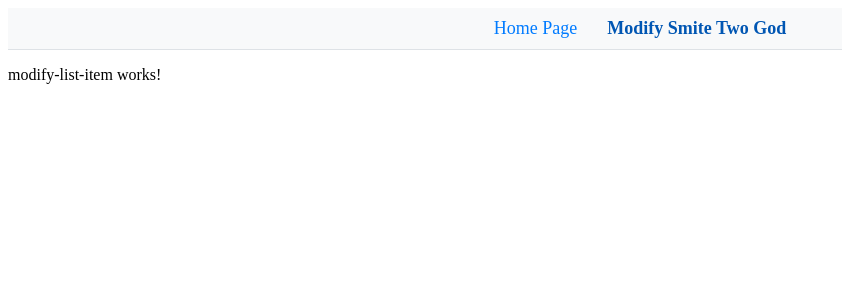
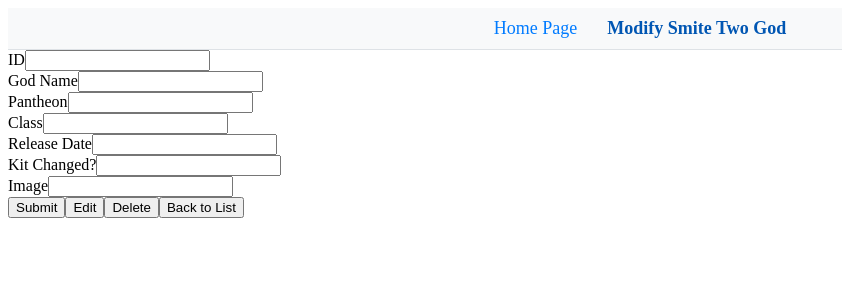
Before and after one commit to pjeger/Peter_Jeger_Learning_Angular, an Angular app: page /modify-list-item in a window 1280 px wide. Shown: the top 300 px of the page, without its empty margins (0-842 px from the left). Built offline with nearby package versions, Linux system fonts and the light colour scheme.

Commit message:
added navigate from the edit button and got add button working properly

```diff
--- a/src/app/Services/smite-two-god.service.ts
+++ b/src/app/Services/smite-two-god.service.ts
@@ -12,26 +12,29 @@
 
   constructor() { }
 
+  //CRUD OPERATIONS
 getSmiteTwoGod(): Observable<smiteTwoGod[]>{
-  return of(smiteTwoGodList);
+  return of(this.smiteTwoGods);
 }
-addSmiteTwoGod(newSmiteTwoGod:smiteTwoGod) : Observable<smiteTwoGod[]>{
+addSmiteTwoGod(newSmiteTwoGod:smiteTwoGod) : Observable<smiteTwoGod>{
     this.smiteTwoGods.push(newSmiteTwoGod)
-    return of(this.smiteTwoGods);
+    return of(newSmiteTwoGod);
 }
-updateSmiteTwoGods(updatedSmiteTwoGod:smiteTwoGod): Observable<smiteTwoGod[]> {
-    const index = this.smiteTwoGods.findIndex((smiteTwoGod) => smiteTwoGod.id == updatedSmiteTwoGod.id)
-    if (index !== -1){
+updateSmiteTwoGods(updatedSmiteTwoGod:smiteTwoGod): Observable<smiteTwoGod | undefined> {
+    const index = this.smiteTwoGods.findIndex(smiteTwoGod => smiteTwoGod.id == updatedSmiteTwoGod.id)
+    if (index > -1){
       this.smiteTwoGods[index] = updatedSmiteTwoGod;
+      return of(updatedSmiteTwoGod);
     }
-    return of(this.smiteTwoGods);
+    return of(updatedSmiteTwoGod);
 }
-deleteSmiteTwoGod(smiteTwoGodId: number): Observable<smiteTwoGod[]> {
-    this.smiteTwoGods = this.smiteTwoGods.filter(smiteTwoGod => smiteTwoGod.id !== smiteTwoGodId);
-    return of(this.smiteTwoGods);
+deleteSmiteTwoGod(smiteTwoGodId: number): void {
+    this.smiteTwoGods = this.smiteTwoGods.filter((smiteTwoGod => smiteTwoGod.id !== smiteTwoGodId))
 }
 getSmiteTwoGodById(smiteTwoGodId: number): Observable<smiteTwoGod | undefined> {
-    const smiteTwoGod = this.smiteTwoGods.find(smiteTwoGod2 => smiteTwoGod2.id == smiteTwoGodId);
-    return of(smiteTwoGod)
+    return of(this.smiteTwoGods.find(smiteTwoGod => smiteTwoGod.id === smiteTwoGodId))
+}
+generateNewId(): number {
+    return this.smiteTwoGods.length > 0 ? Math.max(...this.smiteTwoGods.map(smiteTwoGod => smiteTwoGod.id)) + 1 : 1;
 }
 }
--- a/src/app/modify-list-item/modify-list-item.component.html
+++ b/src/app/modify-list-item/modify-list-item.component.html
@@ -1 +1,44 @@
-<p>modify-list-item works!</p>
+<form [formGroup]="smiteTwoGodForm" (ngSubmit)="onSubmit()">
+  <div class="form-group">
+    <label for="id">ID</label>
+    <input type="number" id="id" formControlName="id" />
+  </div>
+
+  <div class="form-group">
+    <label for="name">God Name</label>
+    <input type="text" id="name" formControlName="name" />
+  </div>
+
+  <div class="form-group">
+    <label for="pantheon">Pantheon</label>
+    <input type="text" id="pantheon" formControlName="pantheon" />
+  </div>
+
+  <div class="form-group">
+    <label for="class">Class</label>
+    <input type="text" id="class" formControlName="class" />
+  </div>
+
+  <div class="form-group">
+    <label for="releaseDate">Release Date</label>
+    <input type="text" id="releaseDate" formControlName="releaseDate" />
+  </div>
+
+  <div class="form-group">
+    <label for="kitChanges">Kit Changed?</label>
+    <input type="text" id="kitChanges" formControlName="kitChanges"/>
+  </div>
+
+  <div class="form-group">
+    <label for="image">Image</label>
+    <input type="text" id="image" formControlName="image">
+  </div>
+
+  <button type="submit">Submit</button>
+
+  <button type="button" (click)="onEdit()">Edit</button>
+
+  <button type="button" (click)="onDelete()">Delete</button>
+
+  <button type="button" (click)="navigateToSmiteGodList()">Back to List</button>
+</form>
--- a/src/app/modify-list-item/modify-list-item.component.ts
+++ b/src/app/modify-list-item/modify-list-item.component.ts
@@ -1,12 +1,69 @@
 import { Component } from '@angular/core';
+import {Form, FormBuilder, FormGroup, ReactiveFormsModule, Validators} from "@angular/forms";
+import {smiteTwoGod} from "../smiteTwoGod";
+import {ActivatedRoute, Router} from "@angular/router";
+import {SmiteTwoGodService} from "../Services/smite-two-god.service";
+import {smiteTwoGodList} from "../Shared/Models/mock-smiteTwoGod";
 
 @Component({
   selector: 'app-modify-list-item',
   standalone: true,
-  imports: [],
+  imports: [
+    ReactiveFormsModule
+  ],
   templateUrl: './modify-list-item.component.html',
   styleUrl: './modify-list-item.component.css'
 })
 export class ModifyListItemComponent {
+  smiteTwoGodForm: FormGroup;
+  smiteTwoGod: smiteTwoGod  | undefined;
+  error: string             | null = null;
 
+  constructor(
+    private fb: FormBuilder,
+    private route: ActivatedRoute,
+    private smiteTwoGodService: SmiteTwoGodService,
+    private router: Router
+  ) {
+    this.smiteTwoGodForm = this.fb.group({
+      id: ['', Validators.required],
+      name: ['', Validators.required],
+      pantheon: ['', Validators.required],
+      class: ['', Validators.required],
+      releaseDate: ['', Validators.required],
+      kitChanges: ['', Validators.required],
+      image: ['']
+    })
+  }
+
+  protected readonly onsubmit = onsubmit;
+
+  onSubmit(): void {
+    const smiteTwoGod: smiteTwoGod = this.smiteTwoGodForm.value;
+
+    if(smiteTwoGod.id) {
+      const smiteTwoGod: smiteTwoGod = this.smiteTwoGodForm.value;
+    }else{
+      const newId = this.smiteTwoGodService.generateNewId();
+      smiteTwoGod.id = newId;
+      this.smiteTwoGodService.addSmiteTwoGod(smiteTwoGod);
+    }
+
+    this.router.navigate(['/smiteTwoGods']);
+  }
+  onEdit(): void {
+    const smiteTwoGod: smiteTwoGod = this.smiteTwoGodForm.value;
+    this.smiteTwoGodService.updateSmiteTwoGods(smiteTwoGod)
+    this.router.navigate(['/smiteTwoGods']);
+  }
+  onDelete(): void {
+    const id = this.smiteTwoGodForm.value.id;
+    if (id) {
+      this.smiteTwoGodService.deleteSmiteTwoGod(id);
+      this.router.navigate(['/smiteTwoGods'])
+    }
+  }
+  navigateToSmiteGodList(): void {
+    this.router.navigate(['/smiteTwoGods'])
+  }
 }
--- a/src/app/smite-gods-list-item/smite-gods-list-item.component.html
+++ b/src/app/smite-gods-list-item/smite-gods-list-item.component.html
@@ -4,4 +4,6 @@
     <p>{{smiteTwoGod?.class}}</p>
     <p>{{smiteTwoGod?.releaseDate}}</p>
     <img src = "{{smiteTwoGod?.image}}"width="200" height="300">
+    <button type="button" (click)="onEdit()">Edit</button>
+    <button type="button" (click)="onDelete()">Delete</button>
 </div>
--- a/src/app/smite-gods-list-item/smite-gods-list-item.component.ts
+++ b/src/app/smite-gods-list-item/smite-gods-list-item.component.ts
@@ -1,6 +1,8 @@
 import {Component, Input} from '@angular/core';
 import {smiteTwoGod} from "../smiteTwoGod";
 import {NgOptimizedImage} from "@angular/common";
+import {ActivatedRoute, Router} from "@angular/router";
+import {SmiteTwoGodService} from "../Services/smite-two-god.service";
 
 
 @Component({
@@ -14,5 +16,14 @@
 })
 export class SmiteGodsListItemComponent {
   @Input() smiteTwoGod!: smiteTwoGod;
+  constructor(private SmiteTwoGodService: SmiteTwoGodService, private router: Router) {
+  }
+
+  onEdit(): void {
+    this.router.navigate(['/modify-list-item'])
+  }
+  onDelete(): void {
+
+  }
 
 }
--- a/src/main.ts
+++ b/src/main.ts
@@ -12,7 +12,7 @@
   {path: 'smiteTwoGods', component: SmiteGodsListComponent},
   {path: 'smiteTwoGods/:id', component: SmiteGodsListItemComponent},
   {path: 'modify-list-item', component: ModifyListItemComponent},
-  {path: '**', component:PageNotFoundComponent}
+  {path: '**', component:PageNotFoundComponent},
 ];
 
 bootstrapApplication(AppComponent, {
```
Also changed, not shown: 1 other file (tests, documents, lock files or other folders).
